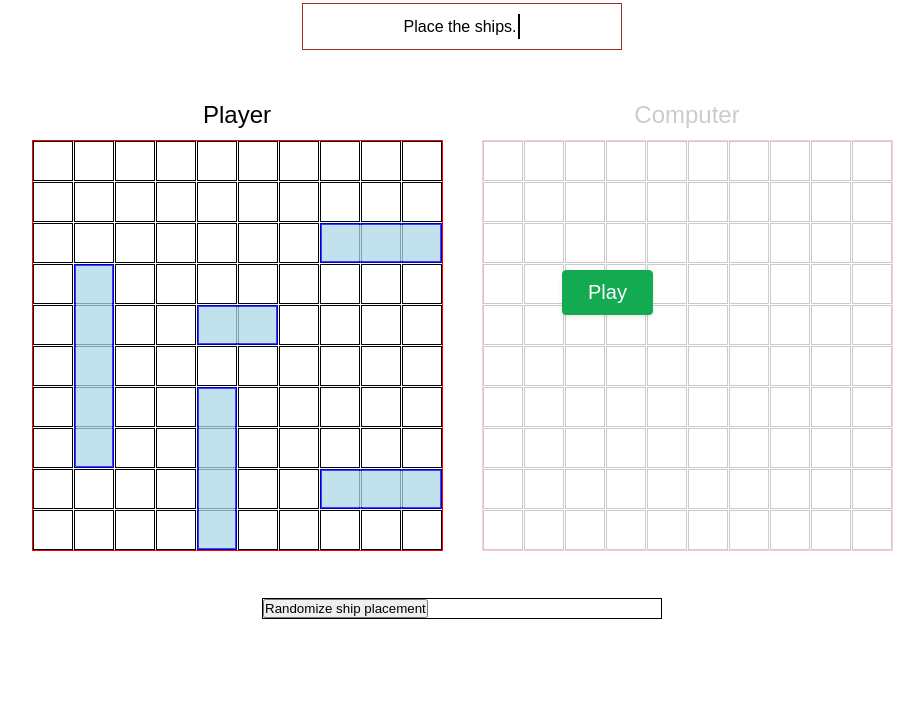
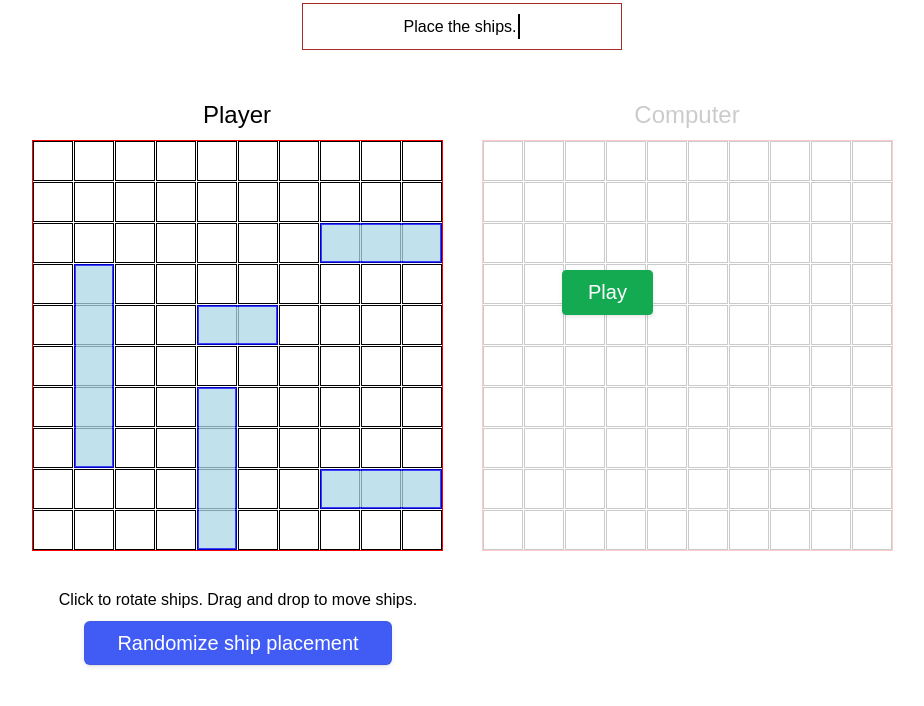
Before and after one commit to lucascm2001/battleship, a website with bundled scripts: page index.html in a window 1280 px wide. Shown: the part 74-780 px from the top of the page, without its empty margins (178-1102 px from the left). Built offline with nearby package versions, Linux system fonts and the light colour scheme.

Commit message:
Updated the algorithm for finding ships

```diff
--- a/index.html
+++ b/index.html
@@ -21,6 +21,7 @@
     <div class="players">Computer</div>
   </div>
   <div class="button-container">
+    <div id="instructions">Click to rotate ships. Drag and drop to move ships.</div>
     <button id="randomize">Randomize ship placement</button>
   </div>
   <button id="place-ships">Play</button>
--- a/src/algorithm.js
+++ b/src/algorithm.js
@@ -11,11 +11,21 @@ function addToStack(gameboard, target) {
   stack = [...new Set(stack)];
 }
 
+function noStrayHits(gameboard) {
+  for (let i = 0; i < gameboard.board.length; i += 1) {
+    if (gameboard.board[i].isHit && gameboard.board[i].ship !== null) {
+      if (!gameboard.board[i].ship.isSunk()) return false;
+    }
+  }
+  return true;
+}
+
 export default function selectIndex(gameboard) {
-  // hunt mode if there are no hits that haven't resulted in a sunked ship
-  // target mode if there are hits but those haven't resulted in a sink
-  // just add things to a stack hehe
+  if (noStrayHits(gameboard)) {
+    stack = [];
+  }
   if (stack.length !== 0) {
+    // clear stack if all hits are part of sunken ships
     addToStack(gameboard, stack[stack.length - 1]);
     return stack.pop();
   }
@@ -33,4 +43,3 @@ export default function selectIndex(gameboard) {
 
 // change the checkerboard pattern to adapt to hits and misses
 // change checkerboard to every 3 when the 2 is gone
-// when ship sinks, go back to hunting
--- a/src/gameLoop.js
+++ b/src/gameLoop.js
@@ -23,48 +23,6 @@ import {
 import selectIndex from './algorithm.js';
 
 import restartGame from './restart.js';
-
-/* TODO: Have screen stop on end game, play again button
-*/
-function setGame() {
-  const player1 = new Player(1);
-  const player2 = new Player(2);
-
-  // create the ships for the two boards
-  player1.gameboard.placeNewShip(5, 1, 3, 'y', 1);
-  player1.gameboard.placeNewShip(4, 4, 6, 'y', 2);
-  player1.gameboard.placeNewShip(3, 7, 8, 'x', 3);
-  player1.gameboard.placeNewShip(3, 7, 2, 'x', 4);
-  player1.gameboard.placeNewShip(2, 4, 4, 'x', 5);
-
-  player2.gameboard.placeNewShip(5, 1, 3, 'y', 1);
-  player2.gameboard.placeNewShip(4, 4, 6, 'y', 2);
-  player2.gameboard.placeNewShip(3, 1, 1, 'x', 3);
-  player2.gameboard.placeNewShip(3, 7, 2, 'y', 4);
-  player2.gameboard.placeNewShip(2, 4, 4, 'x', 5);
-
-  createGrids();
-  showShips(player1.gameboard, player2.gameboard);
-
-  // --- here is when we should have time to place ships
-  const gameText = document.querySelector('#sentence');
-  gameText.textContent = 'Place the ships.';
-  fadeBoard(player2);
-
-  // --- here is functionality for randomly placing ships
-  const randomizeShipButton = document.querySelector('#randomize');
-  randomizeShipButton.addEventListener('click', () => {
-    player1.gameboard.randomizeShipPlacement();
-    updateShipPositions(player1);
-  });
-
-  player2.gameboard.randomizeShipPlacement();
-  updateShipPositions(player2);
-
-  // --- start the actualy game
-  const placeShipsButton = document.querySelector('#place-ships');
-  placeShipsButton.addEventListener('click', () => startGame(player1, player2));
-}
 
 function gameIsOver(player1, player2) {
   if (player1.gameboard.checkAllShipsSunk() || player2.gameboard.checkAllShipsSunk()) {
@@ -110,4 +68,44 @@ function startGame(player1, player2) {
   activateGrid(player2);
 }
 
+function setGame() {
+  const player1 = new Player(1);
+  const player2 = new Player(2);
+
+  // create the ships for the two boards
+  player1.gameboard.placeNewShip(5, 1, 3, 'y', 1);
+  player1.gameboard.placeNewShip(4, 4, 6, 'y', 2);
+  player1.gameboard.placeNewShip(3, 7, 8, 'x', 3);
+  player1.gameboard.placeNewShip(3, 7, 2, 'x', 4);
+  player1.gameboard.placeNewShip(2, 4, 4, 'x', 5);
+
+  player2.gameboard.placeNewShip(5, 1, 3, 'y', 1);
+  player2.gameboard.placeNewShip(4, 4, 6, 'y', 2);
+  player2.gameboard.placeNewShip(3, 1, 1, 'x', 3);
+  player2.gameboard.placeNewShip(3, 7, 2, 'y', 4);
+  player2.gameboard.placeNewShip(2, 4, 4, 'x', 5);
+
+  createGrids();
+  showShips(player1.gameboard, player2.gameboard);
+
+  // --- here is when we should have time to place ships
+  const gameText = document.querySelector('#sentence');
+  gameText.textContent = 'Place the ships.';
+  fadeBoard(player2);
+
+  // --- here is functionality for randomly placing ships
+  const randomizeShipButton = document.querySelector('#randomize');
+  randomizeShipButton.addEventListener('click', () => {
+    player1.gameboard.randomizeShipPlacement();
+    updateShipPositions(player1);
+  });
+
+  player2.gameboard.randomizeShipPlacement();
+  updateShipPositions(player2);
+
+  // --- start the actualy game
+  const placeShipsButton = document.querySelector('#place-ships');
+  placeShipsButton.addEventListener('click', () => startGame(player1, player2));
+}
+
 setGame();
--- a/src/userInterface.js
+++ b/src/userInterface.js
@@ -97,8 +97,8 @@ export function activateGrid(player) {
 }
 
 export function removeButtons() {
-  const randomizeButton = document.querySelector('#randomize');
   const startGameButton = document.querySelector('#place-ships');
-  randomizeButton.remove();
+  const instructionContainer = document.querySelector('.button-container');
+  instructionContainer.remove();
   startGameButton.remove();
 }
--- a/style.css
+++ b/style.css
@@ -157,13 +157,55 @@ body {
 }
 
 .button-container {
-  border: 1px solid black;
-  width: 400px;
-  left: 20px;
+  position: relative;
+  display: flex;
+  flex-direction: column;
+  justify-content: center;
+  align-items: center;
+  margin-top: -20px;
+  /* line this up with the board */
+  height: 100px;
+  width: 411px;
+  left: -224px;
+}
+
+#instructions {
+  font-size: 16px;
 }
 
 #randomize {
+  appearance: button;
+  backface-visibility: hidden;
+  background-color: #405cf5;
+  border-radius: 6px;
+  border-width: 0;
+  box-shadow: rgba(50, 50, 93, .1) 0 0 0 1px inset,rgba(50, 50, 93, .1) 0 2px 5px 0,rgba(0, 0, 0, .07) 0 1px 1px 0;
+  color: #fff;
+  cursor: pointer;
+  font-size: 20px;
+  height: 44px;
+  line-height: 1.15;
+  margin: 12px 0 0;
+  outline: none;
+  overflow: hidden;
+  padding: 0 25px;
+  position: relative;
+  text-align: center;
+  text-transform: none;
+  transform: translateZ(0);
+  transition: all .2s,box-shadow .08s ease-in;
+  user-select: none;
+  -webkit-user-select: none;
+  touch-action: manipulation;
+  width: 75%;
+}
 
+#randomize:disabled {
+  cursor: default;
+}
+
+#randomize:focus {
+  box-shadow: rgba(50, 50, 93, .1) 0 0 0 1px inset, rgba(50, 50, 93, .2) 0 6px 15px 0, rgba(0, 0, 0, .1) 0 2px 2px 0, rgba(50, 151, 211, .3) 0 0 0 4px;
 }
 
 #place-ships {
```
